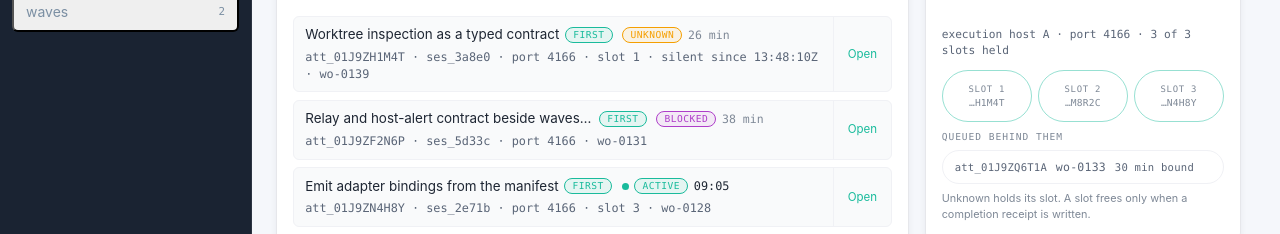
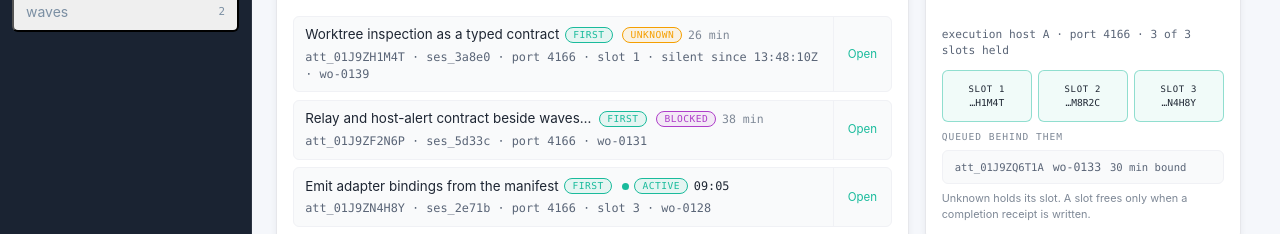
Before and after one commit to martinkrakowski/fleet-v2, a Next.js app in the folder apps/web/: page /lanes in a window 1280 px wide. Shown: the part 440-674 px from the top of the page. Built offline with nearby package versions, Linux system fonts and the light colour scheme.

Commit message:
fix(web): apply 6px border radius and token styles to capacity seat tiles

```diff
--- a/apps/web/src/app/lanes/components/capacity-card.tsx
+++ b/apps/web/src/app/lanes/components/capacity-card.tsx
@@ -29,27 +29,16 @@ export function CapacityCard({
           {Array.from({ length: capacity.slots }, (_, i) => {
             const holder = heldAttempts.find((a) => a.slot === i + 1);
             return (
-              <RouteChip
+              <div
                 key={i}
-                className={styles.seat}
-                style={{
-                  borderStyle: holder ? "solid" : "dashed",
-                  borderColor: holder
-                    ? "color-mix(in srgb, var(--primary) 45%, transparent)"
-                    : "var(--border-translucent)"
-                }}
+                className={`${styles.seat}${holder ? ` ${styles.seatHeld}` : ""}`}
+                title={holder ? `${holder.id} · ${summary(holder)[1]}` : "free"}
               >
-                <span
-                  title={
-                    holder ? `${holder.id} · ${summary(holder)[1]}` : "free"
-                  }
-                >
-                  <b>slot {i + 1}</b>{" "}
-                  <span className={styles.who}>
-                    {holder ? `…${holder.id.slice(-5)}` : "free"}
-                  </span>
+                <b>slot {i + 1}</b>
+                <span className={styles.who}>
+                  {holder ? `…${holder.id.slice(-5)}` : "free"}
                 </span>
-              </RouteChip>
+              </div>
             );
           })}
         </div>
@@ -63,11 +52,11 @@ export function CapacityCard({
                 title={a.id}
                 className={styles.qitem}
               >
-                <RouteChip className={styles.qchip}>
+                <span className={styles.qchip}>
                   <b className={styles.mono}>{a.id}</b>
                   <span>{a.wo}</span>
                   <span className={styles.mono}>{a.queueBound} bound</span>
-                </RouteChip>
+                </span>
               </Link>
             ))}
           </div>
--- a/apps/web/src/app/lanes/lanes.module.css
+++ b/apps/web/src/app/lanes/lanes.module.css
@@ -228,12 +228,27 @@
 }
 
 .seat {
+  display: flex;
+  flex-direction: column;
+  align-items: center;
   justify-content: center;
   text-align: center;
   white-space: normal;
+  font-family: var(--font-mono);
   font-size: 0.6rem;
   color: var(--text-faint);
   padding: 0.75rem 0.35rem;
+  border: 1px dashed var(--border-translucent);
+  border-radius: var(--radius);
+  background: var(--bg-surface-secondary);
+  min-width: 0;
+}
+
+.seatHeld {
+  border-style: solid;
+  border-color: color-mix(in srgb, var(--primary) 45%, transparent);
+  background: var(--primary-lt);
+  color: var(--text);
 }
 
 .seat b {
@@ -273,9 +288,13 @@
   flex-direction: row;
   gap: 0.55rem;
   align-items: baseline;
+  font-family: var(--font-mono);
   font-size: 0.72rem;
   color: var(--text-muted);
   padding: 0.5rem 0.75rem;
+  border: 1px solid var(--border-color-light);
+  border-radius: var(--radius);
+  background: var(--bg-surface-secondary);
 }
 
 .qchip b {
```
